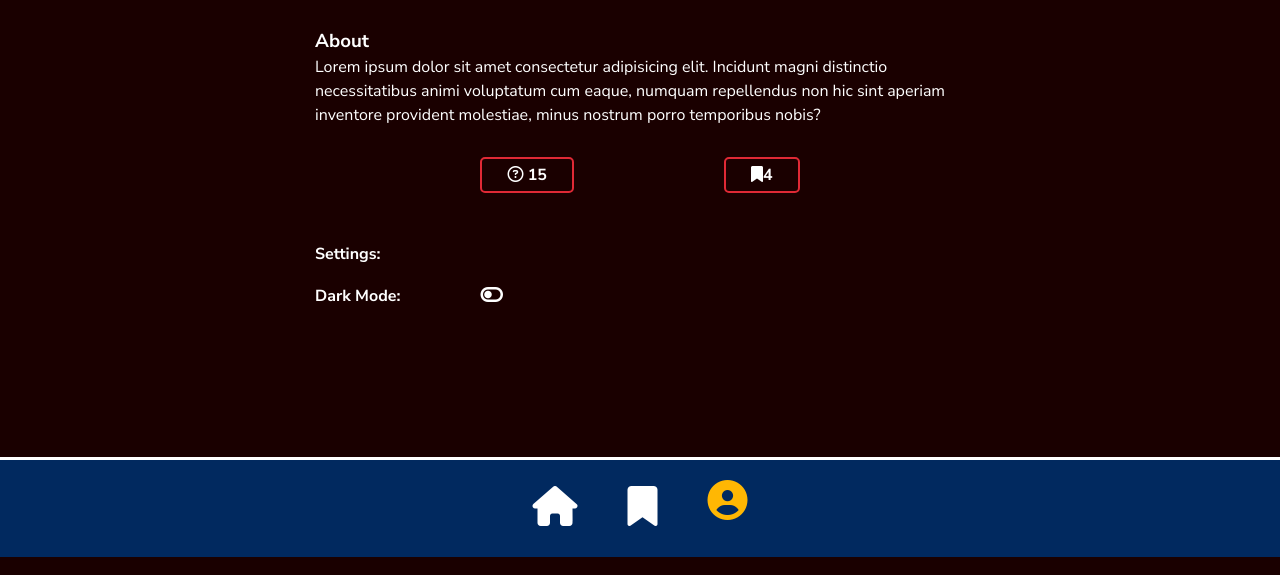
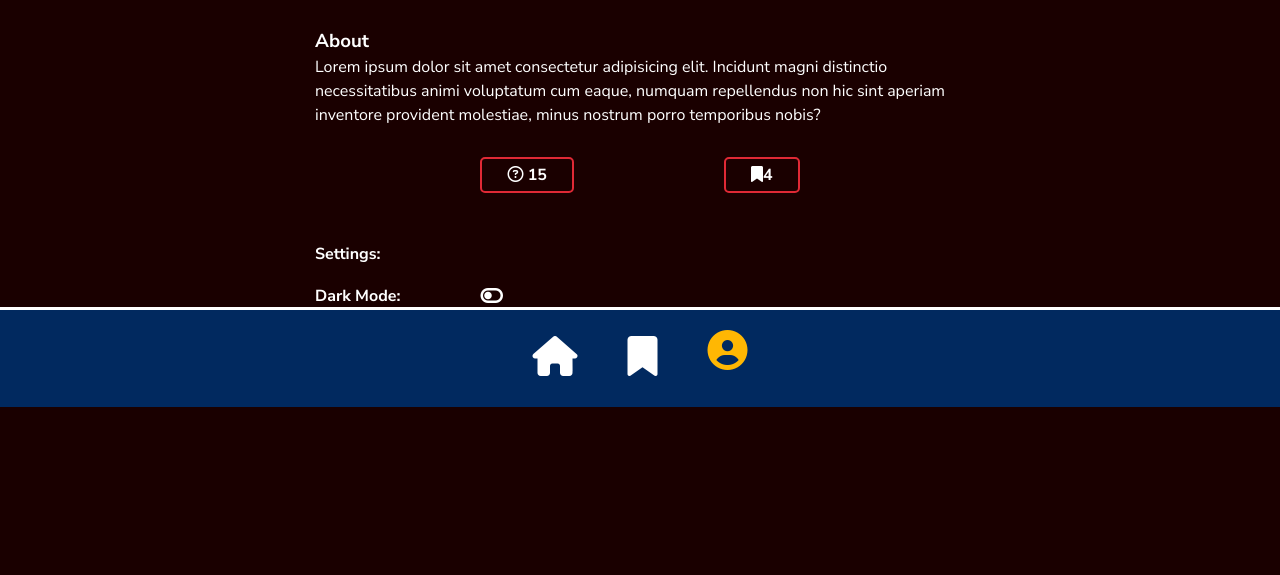
Before and after one commit to AdamKuzniarski/quiz-app-proj1-V2, a website: page user.html in a window 1280 px wide. Shown: the part 243-818 px from the top of the page. Drawn offline with Linux system fonts and the light colour scheme.

```diff
--- a/css/style.css
+++ b/css/style.css
@@ -17,9 +17,9 @@
   --accent-nav: #ffb703;
   --txt-clr: #ffffffff;
   --accent2-clr: rgb(26, 0, 0);
-}
-body {
+  }
 
+  body {
   font-family: "Nunito Sans", sans-serif;
   background: var(--accent2-clr);
 }
--- a/css/user.css
+++ b/css/user.css
@@ -54,5 +54,5 @@
   color: var(--txt-clr);
   font-size: 20px;
   padding-left: 30px;
-  padding-bottom: 170px;
+
 }
```
